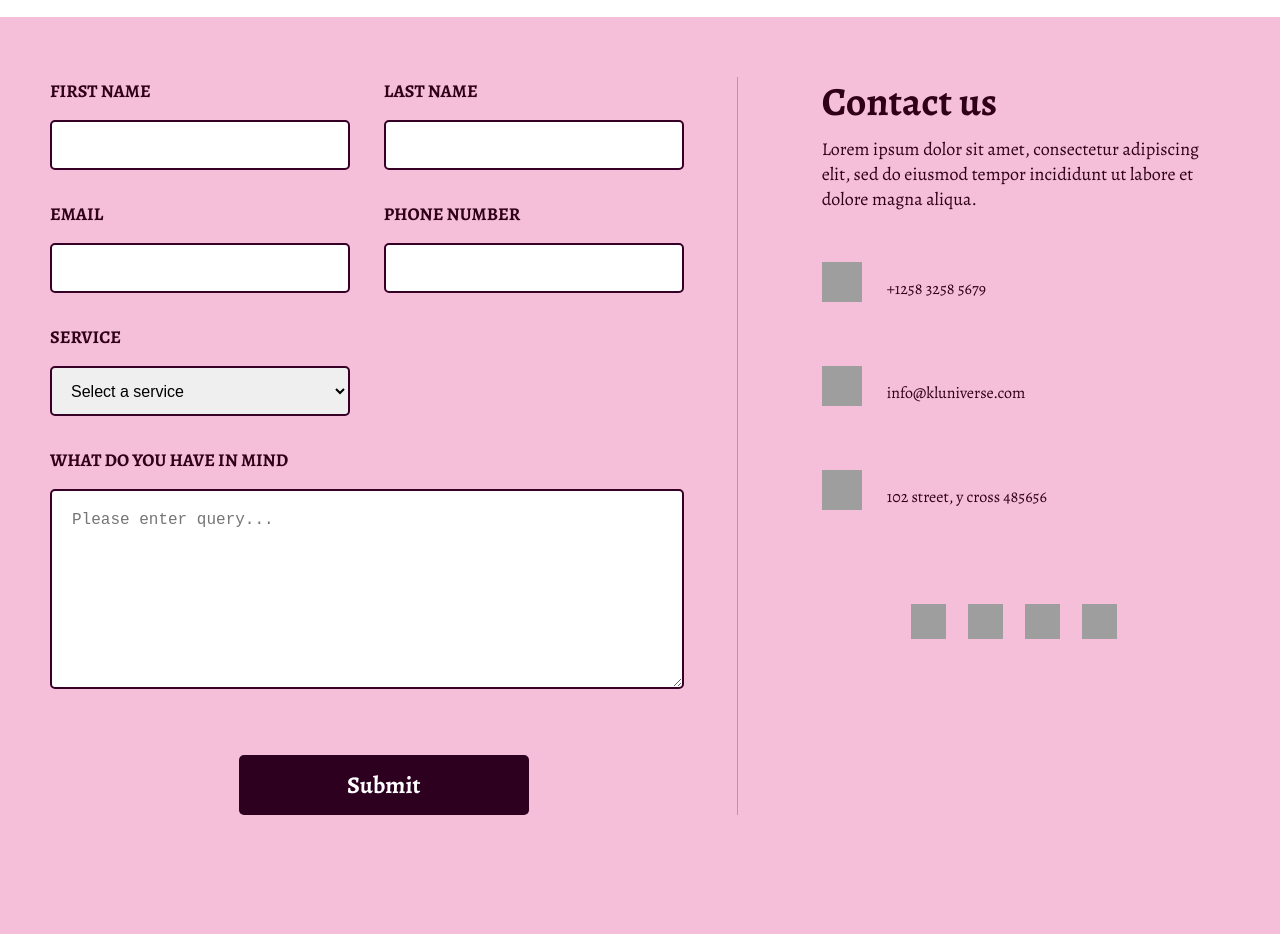
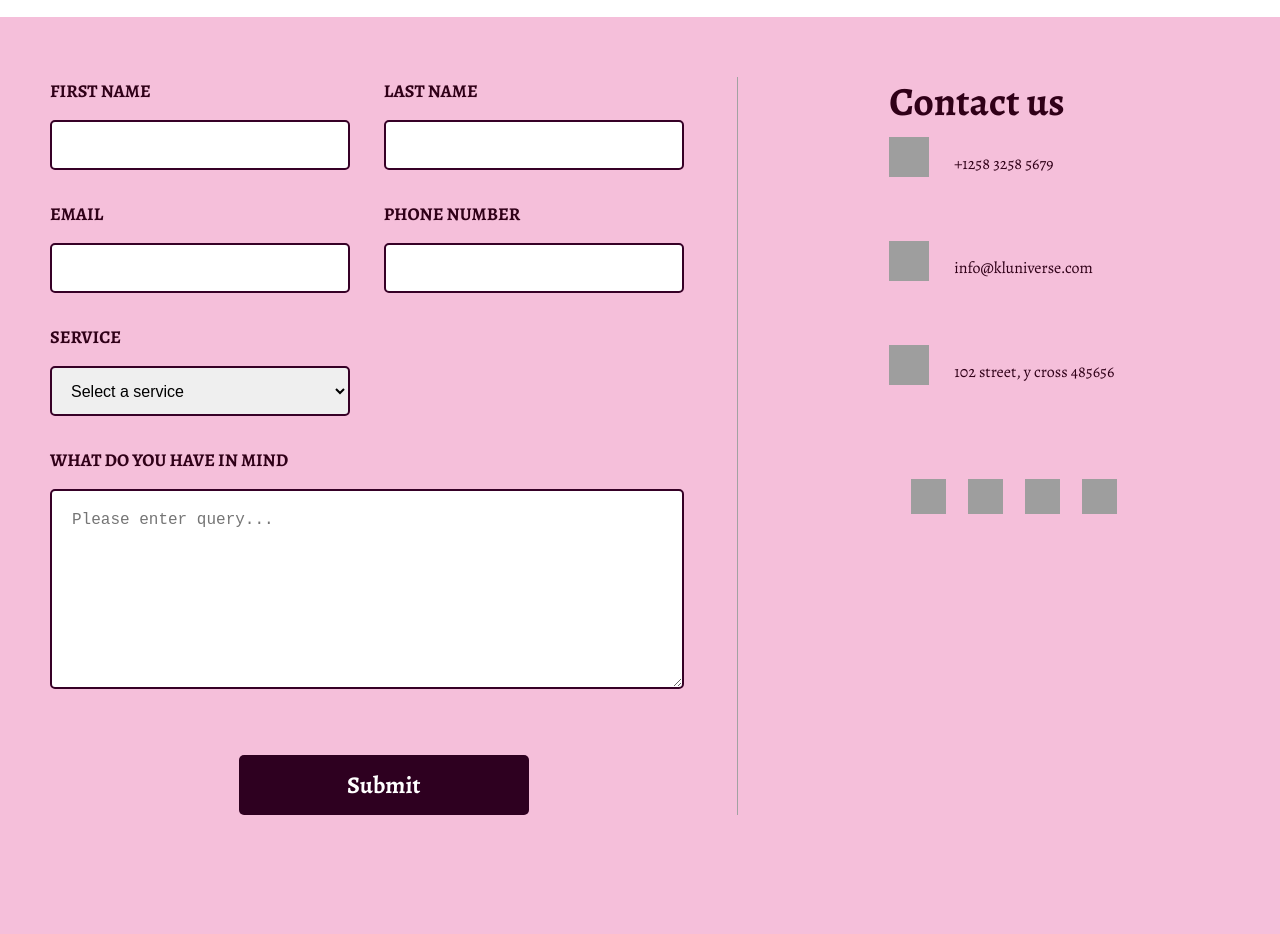
Before and after one commit to el983/klu-v2, a React (Create React App) app: page / in a window 1280 px wide. Shown: the part 6020-6954 px from the top of the page. Built offline with nearby package versions, Linux system fonts and the light colour scheme; grey boxes are pictures that could not be loaded.

Commit message:
Update Contact.jsx

```diff
--- a/src/components/Contact.jsx
+++ b/src/components/Contact.jsx
@@ -13,9 +13,7 @@
                   <p className="text-blk contactus-head">
                     Contact us
                   </p>
-                  <p className="text-blk contactus-subhead">
-                    Lorem ipsum dolor sit amet, consectetur adipiscing elit, sed do eiusmod tempor incididunt ut labore et dolore magna aliqua.
-                  </p>
+
                 </div>
                 <div className="responsive-container-block">
                   <div className="responsive-cell-block wk-ipadp-6 wk-tab-12 wk-mobile-12 wk-desk-6">
@@ -76,9 +74,6 @@
                 <p className="text-blk contactus-head">
                   Contact us
                 </p>
-                <p className="text-blk contactus-subhead">
-                  Lorem ipsum dolor sit amet, consectetur adipiscing elit, sed do eiusmod tempor incididunt ut labore et dolore magna aliqua.
-                </p>
               </div>
               <div className="workik-contact-bigbox">
                 <div className="workik-contact-box">
```
